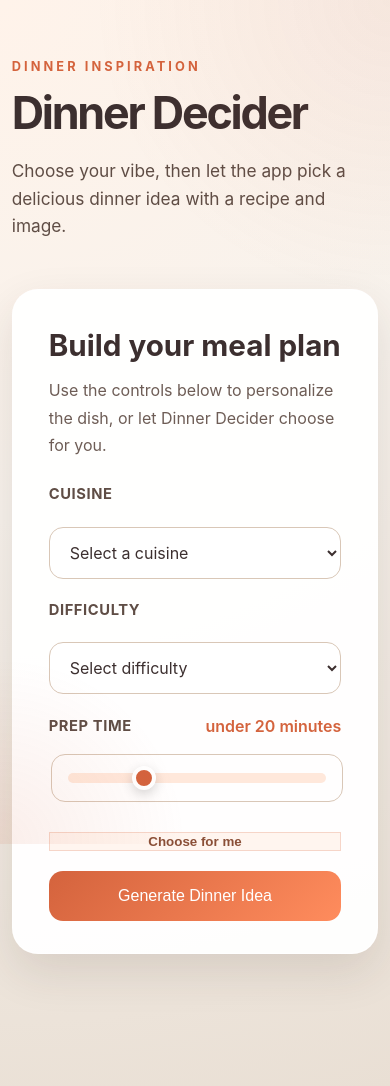
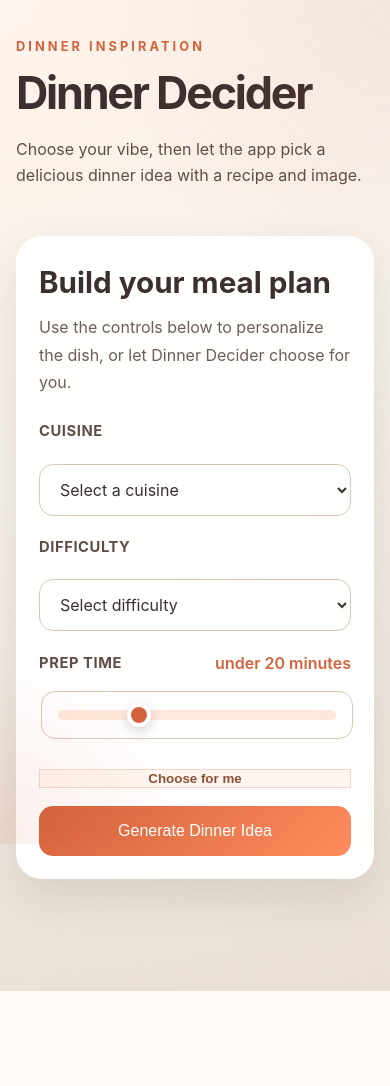
Before and after one commit to tran550/Dinner-Decider, a Flask app: page / in a window 390 px wide. After the commit the page ends 991 px from the top, so only its background shows below. Run offline with Flask 3, Linux system fonts and the light colour scheme.

Commit message:
Added scaling for mobile and desktop users

```diff
--- a/static/styles.css
+++ b/static/styles.css
@@ -33,14 +33,14 @@ body::before {
 }
 
 main {
-    width: min(1180px, 94vw);
+    width: min(1180px, 100%);
     margin: 0 auto;
-    padding: 44px 0 80px;
+    padding: 24px 16px 60px;
 }
 
 .hero {
     display: grid;
-    grid-template-columns: minmax(0, 1.35fr) minmax(0, 1fr);
+    grid-template-columns: 1fr;
     gap: 32px;
     align-items: center;
     margin-bottom: 32px;
@@ -122,6 +122,7 @@ main {
 
 form {
     display: grid;
+    grid-template-columns: 1fr;
     gap: 20px;
     margin-top: 24px;
 }
@@ -304,9 +305,9 @@ button[type='submit']:hover {
     margin-bottom: 10px;
 }
 
-@media (min-width: 768px) {
+@media (min-width: 900px) {
     .hero {
-        grid-template-columns: minmax(0, 1.2fr) minmax(300px, 1fr);
+        grid-template-columns: minmax(0, 1.2fr) minmax(260px, 1fr);
     }
 
     .hero-stats {
@@ -328,6 +329,13 @@ button[type='submit']:hover {
 
     .button-row {
         grid-column: span 3;
+        grid-template-columns: repeat(2, minmax(0, 1fr));
+    }
+}
+
+@media (max-width: 900px) {
+    .button-row {
+        grid-template-columns: 1fr;
     }
 }
 
@@ -350,7 +358,16 @@ button[type='submit']:hover {
         padding: 0 0 20px;
     }
 
+    .form-panel,
     .output-card {
         padding: 22px;
     }
+
+    .hero-text {
+        font-size: 1rem;
+    }
+
+    .button-row {
+        gap: 10px;
+    }
 }
```
